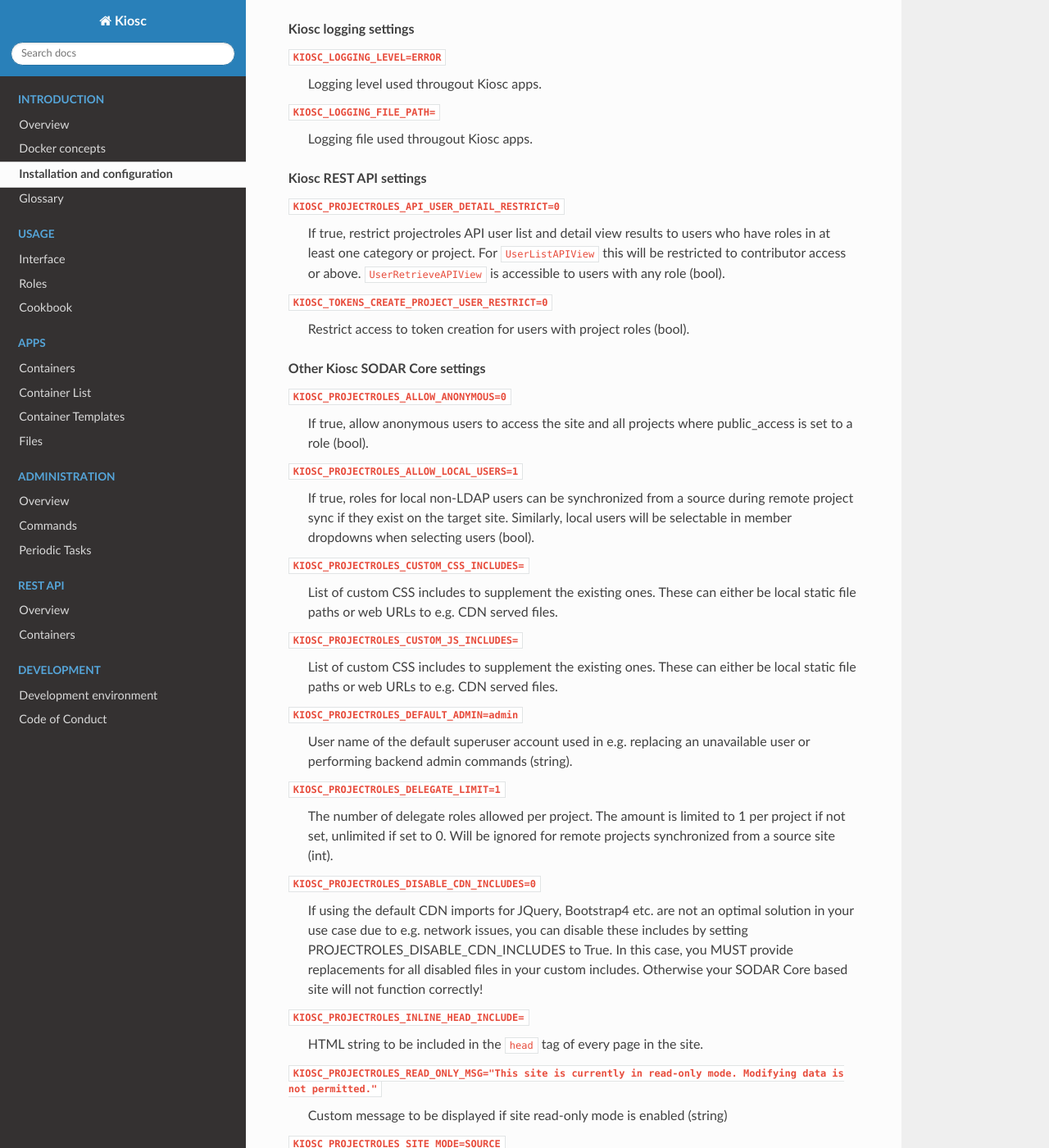
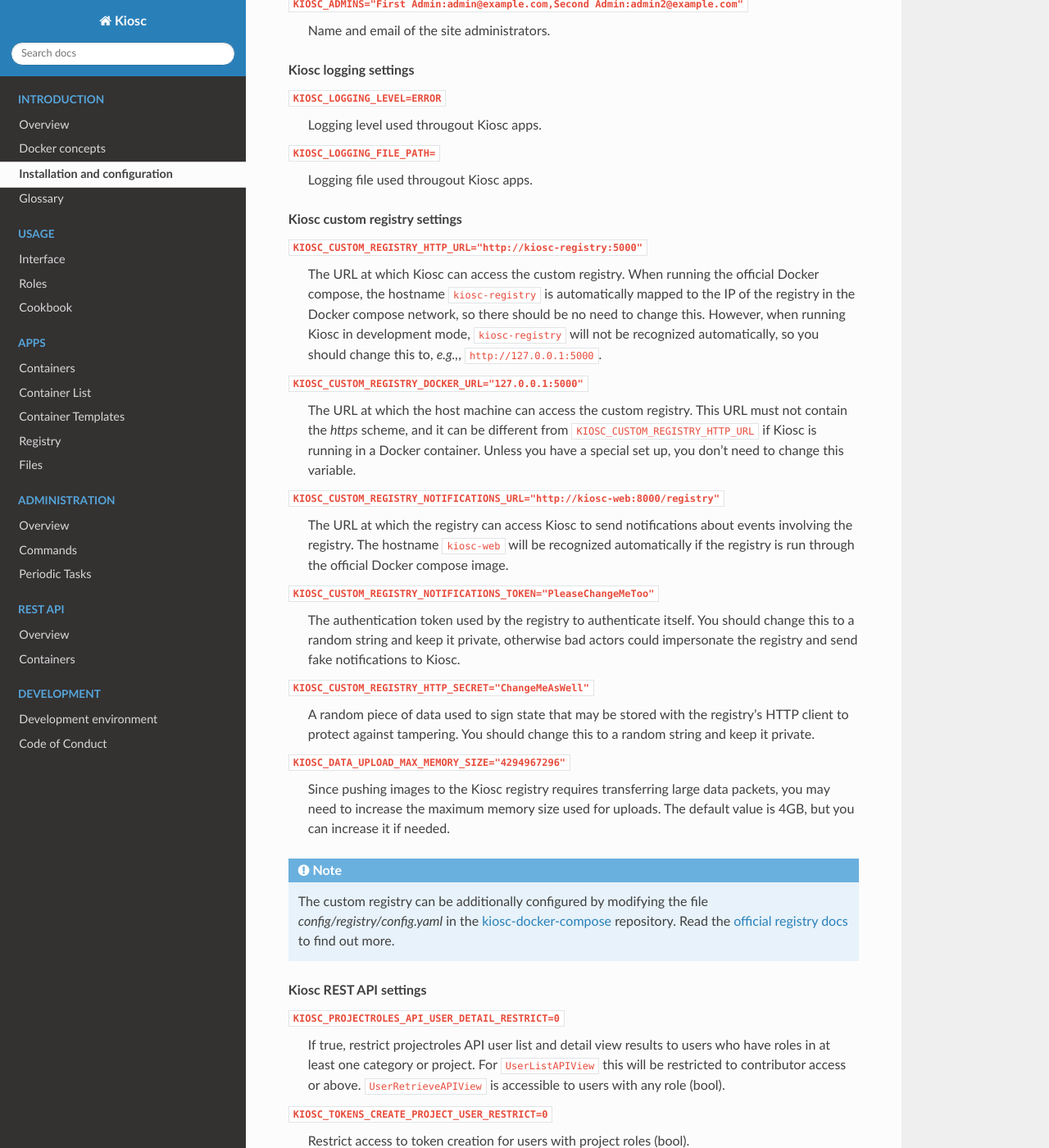
Before and after one commit to bihealth/kiosc-server, a Sphinx documentation site: the page built from docs/source/introduction_installation.rst, in a window 1280 px wide and 1400 px high, scrolled down 8911 px. Shown: the whole window at 82% size. Built offline with Sphinx 7.4.7 and the Read the Docs theme 3.1.0, drawn with Linux system fonts in a browser that asks for light colours; some of the changed text lies outside the part shown.

Commit message:
add docs for container registry (#212)

```diff
--- a/docs/source/glossary.rst
+++ b/docs/source/glossary.rst
@@ -82,3 +82,7 @@
     Docker Compose
         A program for running multiple containers so that they can interact with
         each other. Can be used to run Kiosc.
+
+    Docker Registry
+        A repository where Docker images can be uploaded to or downloaded from
+        using ``docker login``, ``docker push``, and ``docker pull`` commands.
--- a/docs/source/index.rst
+++ b/docs/source/index.rst
@@ -82,6 +82,7 @@
     apps_containers
     apps_containerlist
     apps_containertemplates
+    apps_registry
     apps_filesfolders
 
 .. toctree::
--- a/docs/source/introduction_installation.rst
+++ b/docs/source/introduction_installation.rst
@@ -140,6 +140,9 @@
 the very least, you should change the following variables:
 
 - ``KIOSC_DJANGO_SECRET_KEY``: set it to a randomly generated string
+- ``KIOSC_CUSTOM_REGISTRY_NOTIFICATIONS_TOKEN``: set it to a randomly generated
+  string
+- ``KIOSC_CUSTOM_REGISTRY_HTTP_SECRET``: set it to a randomly generated string
 - ``KIOSC_UVICORN_WORKERS``: set it to the number of CPUs on your machine (or
   fewer)
 - ``KIOSC_ADMINS``: set the admin real name and email address
@@ -451,6 +454,55 @@
     Logging file used througout Kiosc apps.
 
 
+.. rubric:: Kiosc custom registry settings
+
+``KIOSC_CUSTOM_REGISTRY_HTTP_URL="http://kiosc-registry:5000"``
+    The URL at which Kiosc can access the custom registry. When running the
+    official Docker compose, the hostname ``kiosc-registry`` is automatically
+    mapped to the IP of the registry in the Docker compose network, so there
+    should be no need to change this. However, when running Kiosc in development
+    mode, ``kiosc-registry`` will not be recognized automatically, so you should
+    change this to, *e.g.,*, ``http://127.0.0.1:5000``.
+
+``KIOSC_CUSTOM_REGISTRY_DOCKER_URL="127.0.0.1:5000"``
+    The URL at which the host machine can access the custom registry. This
+    URL must not contain the *https* scheme, and it can be different from
+    ``KIOSC_CUSTOM_REGISTRY_HTTP_URL`` if Kiosc is running in a Docker
+    container. Unless you have a special set up, you don't need to change this
+    variable.
+
+``KIOSC_CUSTOM_REGISTRY_NOTIFICATIONS_URL="http://kiosc-web:8000/registry"``
+    The URL at which the registry can access Kiosc to send notifications about
+    events involving the registry. The hostname ``kiosc-web`` will be recognized
+    automatically if the registry is run through the official Docker compose
+    image.
+
+``KIOSC_CUSTOM_REGISTRY_NOTIFICATIONS_TOKEN="PleaseChangeMeToo"``
+    The authentication token used by the registry to authenticate itself. You
+    should change this to a random string and keep it private, otherwise bad
+    actors could impersonate the registry and send fake notifications to Kiosc.
+
+``KIOSC_CUSTOM_REGISTRY_HTTP_SECRET="ChangeMeAsWell"``
+    A random piece of data used to sign state that may be stored with the
+    registry's HTTP client to protect against tampering. You should change this
+    to a random string and keep it private.
+
+``KIOSC_DATA_UPLOAD_MAX_MEMORY_SIZE="4294967296"``
+    Since pushing images to the Kiosc registry requires transferring large data
+    packets, you may need to increase the maximum memory size used for uploads.
+    The default value is 4GB, but you can increase it if needed.
+
+
+.. note::
+
+    The custom registry can be additionally configured by modifying the
+    file `config/registry/config.yaml` in the `kiosc-docker-compose
+    <https://github.com/bihealth/kiosc-docker-compose>`__
+    repository. Read the `official registry docs
+    <https://distribution.github.io/distribution/about/configuration/>`__ to
+    find out more.
+
+
 .. rubric:: Kiosc REST API settings
 
 ``KIOSC_PROJECTROLES_API_USER_DETAIL_RESTRICT=0``
--- a/docs/source/introduction_overview.rst
+++ b/docs/source/introduction_overview.rst
@@ -60,6 +60,10 @@
 5. Authorized users can stop, pause, restart, or delete containers, as well as
    checking their health status and logs
 
+Power users may also push Docker images directly to a private Docker registry
+hosted in Kiosc. In that case, the corresponding container is created
+automatically and step ``1.`` can be skipped.
+
 SODAR Universe
 --------------
 
```
Also changed, not shown: docs/source/apps_registry.rst (added, +105 -0 lines), docs/source/introduction_development.rst (+10 -8 lines), docs/source/introduction_docker.rst (+39 -0 lines).
